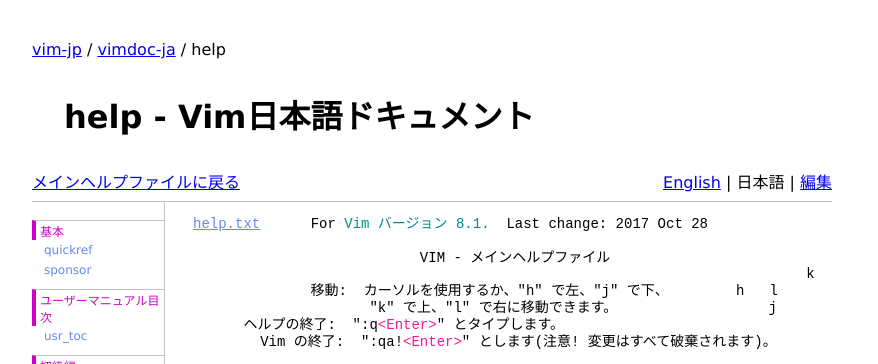
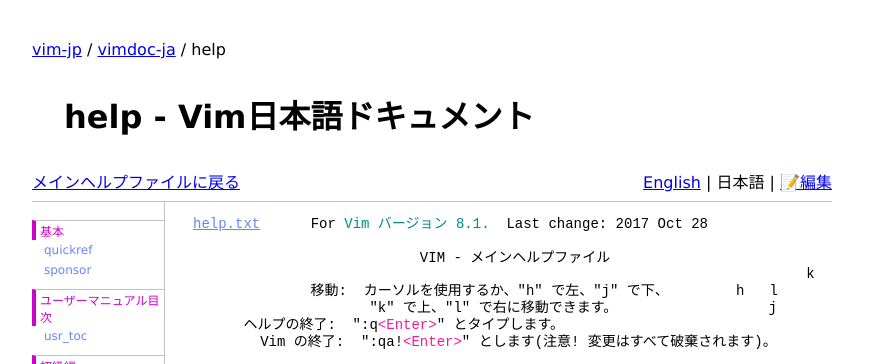
Before and after one commit to vim-jp/vimdoc-ja, a Jekyll site: the page built from index.html, in a window 1280 px wide and 900 px high. Shown: the top 364 px of the window, without its empty margins (208-1086 px from the left). Built offline with Jekyll 4.4.1, drawn with Linux system fonts in a browser that asks for light colours; nearby versions of some CDN libraries; comment, search, counter and statistics services are not loaded.

Commit message:
Add ✏️

```diff
--- a/_layouts/vimdoc.html
+++ b/_layouts/vimdoc.html
@@ -43,7 +43,7 @@
   <span class="EnglishJapaneseLink">
     <a href="http://vim-jp.org/vimdoc-en{{ page.url }}">English</a>
     | <span class="CurrentLanguage">日本語</span>
-    | <a href="https://github.com/vim-jp/vimdoc-ja-working/blob/master/doc/{{ page.helpname }}.jax">編集</a>
+    | <a href="https://github.com/vim-jp/vimdoc-ja-working/blob/master/doc/{{ page.helpname }}.jax">📝編集</a>
   </span>
 </div>
 </header>
@@ -267,7 +267,7 @@
 <span class="EnglishJapaneseLink">
   <a href="http://vim-jp.org/vimdoc-en{{ page.url }}">English</a>
   | <span class="CurrentLanguage">日本語</span>
-  | <a href="https://github.com/vim-jp/vimdoc-ja-working/blob/master/doc/{{ page.helpname }}.jax">編集</a>
+  | <a href="https://github.com/vim-jp/vimdoc-ja-working/blob/master/doc/{{ page.helpname }}.jax">📝編集</a>
 </span>
 <br />
 <div style="text-align:right;">
```
